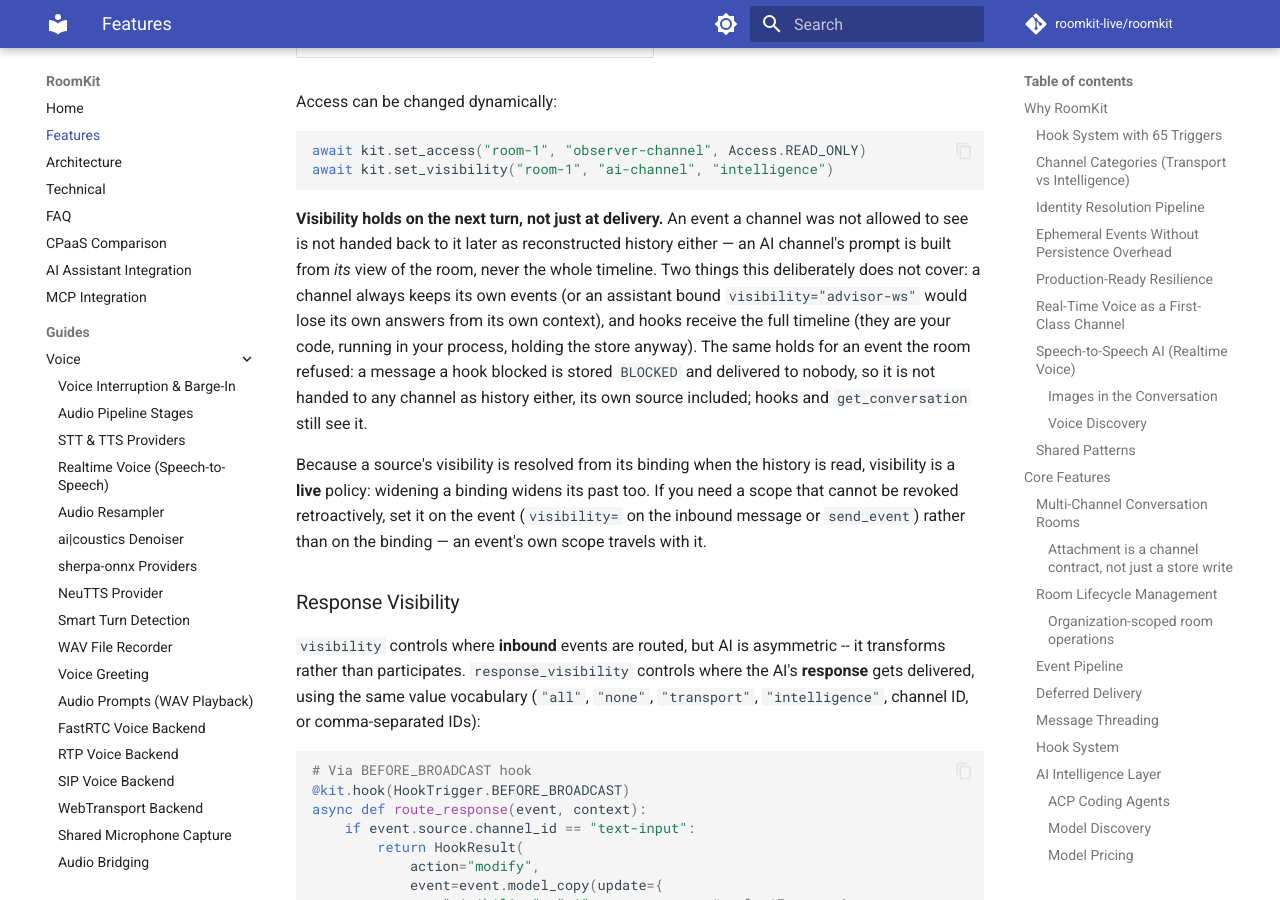
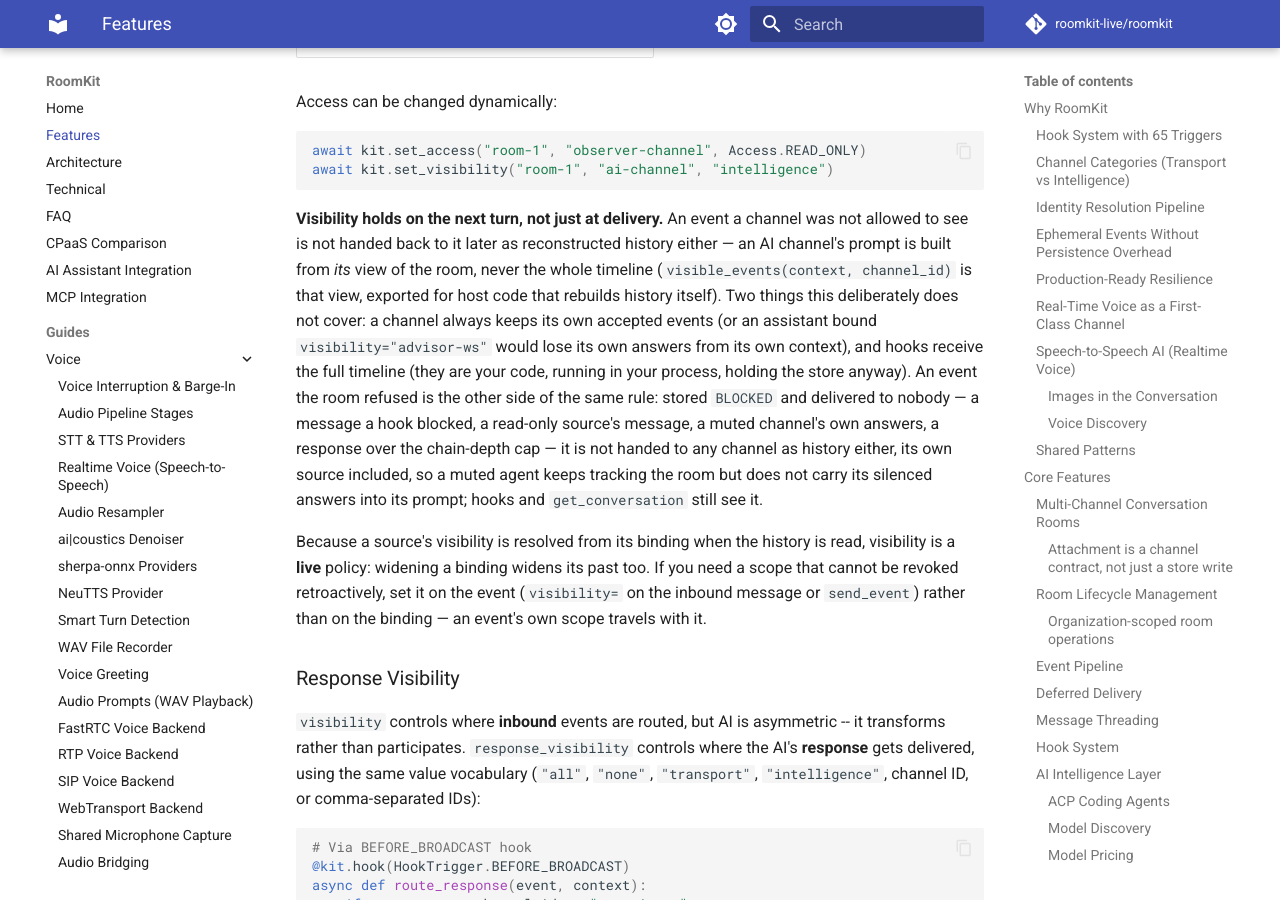
Before and after one commit to roomkit-live/roomkit-docs, an MkDocs documentation site: the page built from docs/features.md, in a window 1280 px wide and 900 px high, scrolled down 73703 px. Built offline with MkDocs 1.6.1 and Material for MkDocs 9.7.7, drawn with Linux system fonts in a browser that asks for light colours; comment, search, counter and statistics services are not loaded.

Commit message:
docs(core): a refused turn stays out of every channel's history, its source's included, per review (RMK-168)

```diff
--- a/docs/features.md
+++ b/docs/features.md
@@ -1069,7 +1069,6 @@ between the delete and the regenerate short, and re-read `regenerate_target`
 right before deleting rather than after the refusal. Without `trigger_id`,
 the call regenerates whatever the selection is.
 
-
 Runnable: `examples/regenerate_answer.py`.
 
 Both honour the room's status (RFC §5.1): on a `CLOSED` or `ARCHIVED` room
@@ -2951,14 +2950,18 @@ await kit.set_visibility("room-1", "ai-channel", "intelligence")
 **Visibility holds on the next turn, not just at delivery.** An event a channel
 was not allowed to see is not handed back to it later as reconstructed history
 either — an AI channel's prompt is built from *its* view of the room, never the
-whole timeline. Two things this deliberately does not cover: a channel always
-keeps its own events (or an assistant bound `visibility="advisor-ws"` would lose
-its own answers from its own context), and hooks receive the full timeline
-(they are your code, running in your process, holding the store anyway). The
-same holds for an event the room refused: a message a hook blocked is stored
-`BLOCKED` and delivered to nobody, so it is not handed to any channel as
-history either, its own source included; hooks and `get_conversation` still
-see it.
+whole timeline (`visible_events(context, channel_id)` is that view, exported
+for host code that rebuilds history itself). Two things this deliberately does
+not cover: a channel always keeps its own accepted events (or an assistant
+bound `visibility="advisor-ws"` would lose its own answers from its own
+context), and hooks receive the full timeline (they are your code, running in
+your process, holding the store anyway). An event the room refused is the
+other side of the same rule: stored `BLOCKED` and delivered to nobody — a
+message a hook blocked, a read-only source's message, a muted channel's own
+answers, a response over the chain-depth cap — it is not handed to any channel
+as history either, its own source included, so a muted agent keeps tracking
+the room but does not carry its silenced answers into its prompt; hooks and
+`get_conversation` still see it.
 
 Because a source's visibility is resolved from its binding when the history is
 read, visibility is a **live** policy: widening a binding widens its past too.
```
Also changed, not shown: docs/guides/guardrails.md (+2 -2 lines).
